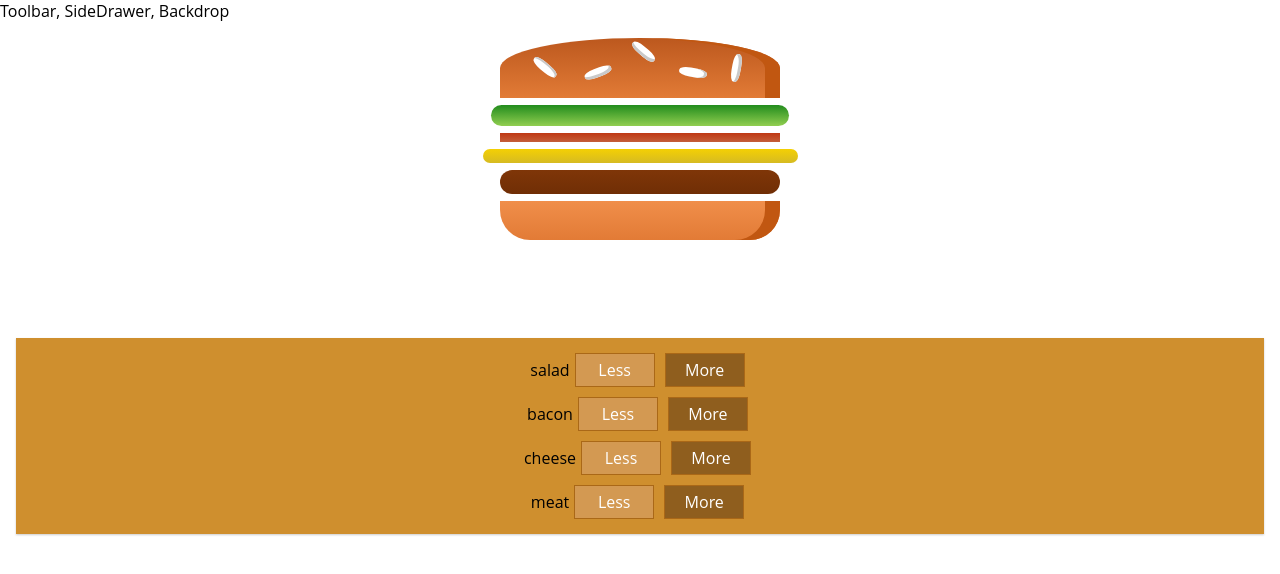
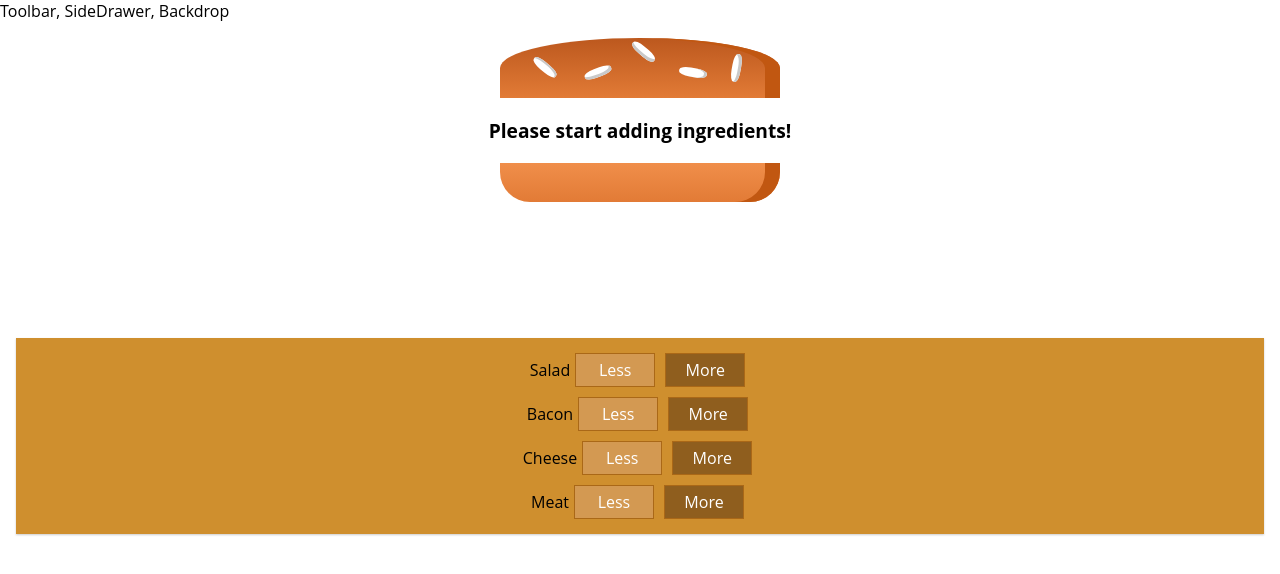
Before and after one commit to alirezamoon/berger-builder, a React (Create React App) app: page / in a window 1280 px wide. Shown: the top 574 px of the page. Built offline with nearby package versions, Linux system fonts and the light colour scheme.

Commit message:
add ingredients

```diff
--- a/src/Components/Burger/BuildControls/BuildControl/BuildControl.js
+++ b/src/Components/Burger/BuildControls/BuildControl/BuildControl.js
@@ -5,7 +5,7 @@ const buildControl = (props) => (
   <div className={classes.BuildControl}>
     <div className={classes.Lable}>{props.lable}</div>
     <button className={classes.Less}>Less</button>
-    <button className={classes.More}>More</button>
+    <button className={classes.More} onClick={props.added}>More</button>
   </div>
 );
 
--- a/src/Components/Burger/BuildControls/BuildControls.js
+++ b/src/Components/Burger/BuildControls/BuildControls.js
@@ -12,7 +12,12 @@ const controls = [
 const buildControls = (props) => (
   <div className={classes.BuildControls}>
     {controls.map((ctrl) => (
-      <BuildControl key={ctrl.lable} lable={ctrl.type} />
+      <BuildControl
+        key={ctrl.lable}
+        lable={ctrl.lable}
+        // type={ctrl.type}
+        added={() => props.ingredientAdded(ctrl.type)}
+      />
     ))}
   </div>
 );
--- a/src/Containers/BurgerBuilder/BurgerBuilder.js
+++ b/src/Containers/BurgerBuilder/BurgerBuilder.js
@@ -3,21 +3,50 @@ import Aux from "../../hoc/Auxx";
 import Burger from "./../../Components/Burger/Burger";
 import BuildControls from "../../Components/Burger/BuildControls/BuildControls";
 
+
+const INGREDIENT_PRICES = {
+  salad: 0.5,
+  bacon: 1.2,
+  cheese: 0.6,
+  meat: 0.7
+}
+
+
 class BurgerBuilder extends Component {
   state = {
     ingredients: {
-      salad: 1,
-      bacon: 1,
-      cheese: 1,
-      meat: 1,
+      salad: 0,
+      bacon: 0,
+      cheese: 0,
+      meat: 0,
     },
+    totalPrice : 0
   };
+
+  addIngredientHandler = (type) => {
+    const oldCount = this.state.ingredients[type]
+    const updatedCount = oldCount + 1
+    const updatedIngredients = {
+      ...this.state.ingredients
+    }
+    updatedIngredients[type] = updatedCount
+    const priceAddition =  INGREDIENT_PRICES[type]
+    const oldTotalPrice = this.state.totalPrice
+    const updatedTotalPrice = oldTotalPrice + priceAddition
+    this.setState({
+      ingredients: updatedIngredients,
+      totalPrice: updatedTotalPrice
+    })
+  }
+
+
 
   render() {
     return (
       <Aux>
         <Burger ingredients={this.state.ingredients} />
-        <BuildControls />
+        <BuildControls
+          ingredientAdded = {this.addIngredientHandler} />
       </Aux>
     );
   }
```
Also changed, not shown: 1 other file (tests, documents, lock files or other folders).
